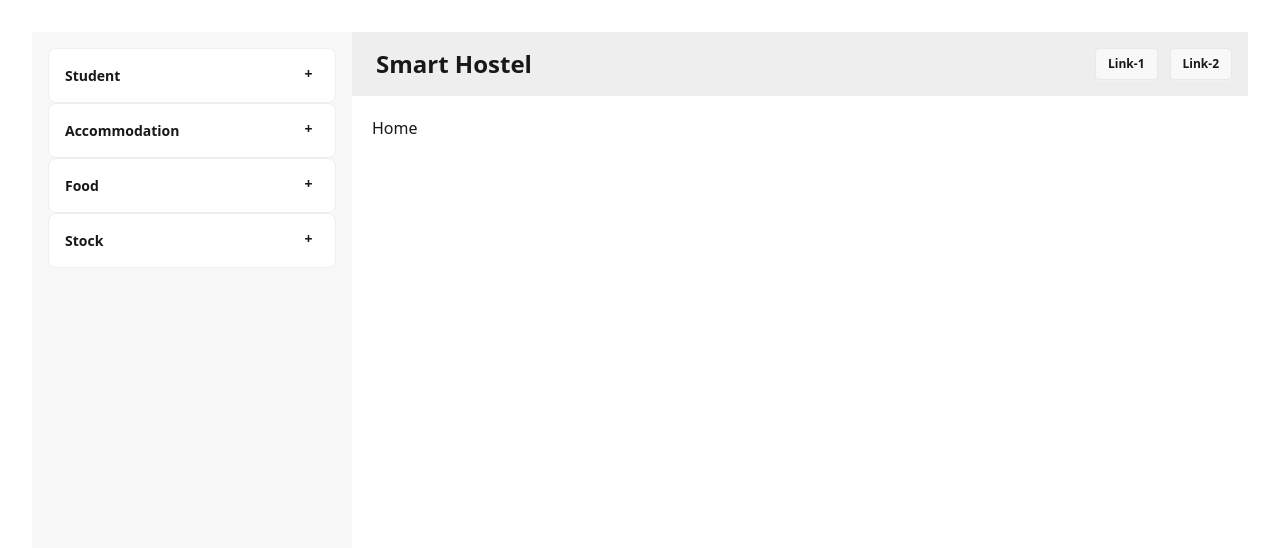
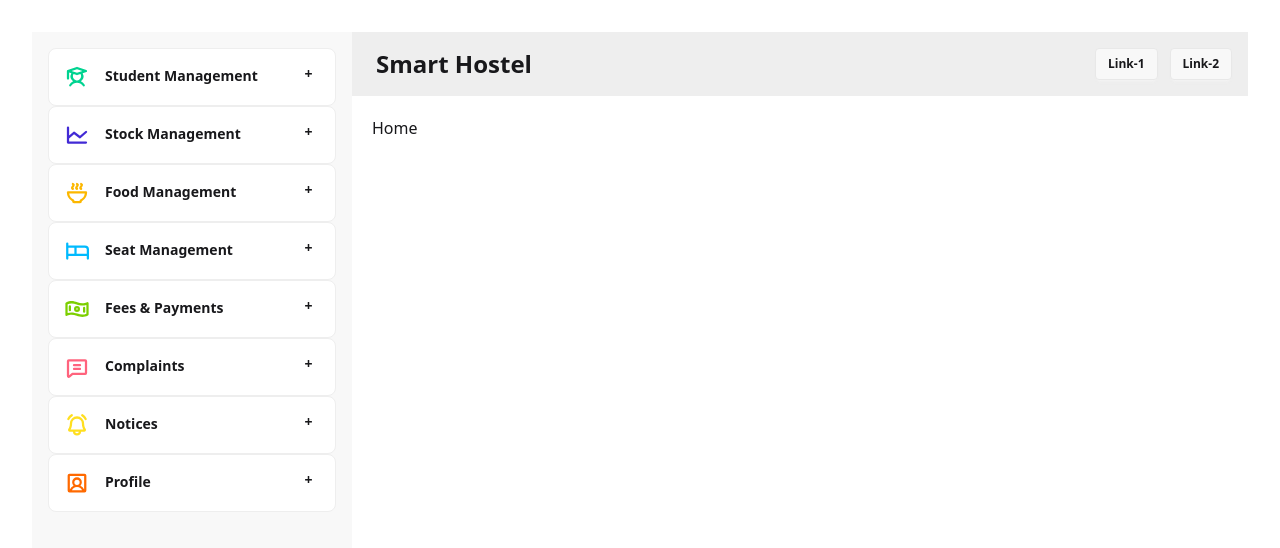
Before and after one commit to nurealammiaji/smart-hostel-client, a React (Vite) app: page / in a window 1280 px wide. Shown: the top 548 px of the page. Built offline with nearby package versions, Linux system fonts and the light colour scheme.

Commit message:
icon added

```diff
--- a/package.json
+++ b/package.json
@@ -14,6 +14,7 @@
     "daisyui": "^5.0.43",
     "react": "^19.1.0",
     "react-dom": "^19.1.0",
+    "react-icons": "^5.5.0",
     "react-router": "^7.6.3",
     "sweetalert2": "^11.22.2",
     "tailwindcss": "^4.1.11"
--- a/src/App.jsx
+++ b/src/App.jsx
@@ -1,5 +1,6 @@
 import { Outlet } from 'react-router'
 import './App.css'
+import { PiBedBold, PiBellRingingBold, PiBowlSteamBold, PiChartLineBold, PiChatTextBold, PiMoneyWavyBold, PiStudentBold, PiUserCircleGearBold, PiUserSquareBold } from "react-icons/pi";
 
 const App = () => {
 
@@ -49,23 +50,43 @@ const App = () => {
                 {/* Sidebar content here */}
                 <div className="collapse collapse-plus bg-base-100 border border-base-300">
                   <input type="radio" name="my-accordion-3" />
-                  <div className="collapse-title font-semibold">Student</div>
+                  <div className="collapse-title font-semibold flex gap-4"><span className='text-2xl text-success'><PiStudentBold /></span> Student Management</div>
                   <div className="collapse-content text-sm">Student items will here</div>
                 </div>
                 <div className="collapse collapse-plus bg-base-100 border border-base-300">
                   <input type="radio" name="my-accordion-3" />
-                  <div className="collapse-title font-semibold">Accommodation</div>
-                  <div className="collapse-content text-sm">Accommodation items will here</div>
+                  <div className="collapse-title font-semibold flex gap-4"><span className='text-2xl text-primary'><PiChartLineBold /></span> Stock Management</div>
+                  <div className="collapse-content text-sm">Stock items will here</div>
                 </div>
                 <div className="collapse collapse-plus bg-base-100 border border-base-300">
                   <input type="radio" name="my-accordion-3" />
-                  <div className="collapse-title font-semibold">Food</div>
+                  <div className="collapse-title font-semibold flex gap-4"><span className='text-2xl text-warning'><PiBowlSteamBold /></span> Food Management</div>
                   <div className="collapse-content text-sm">Food items will here</div>
                 </div>
                 <div className="collapse collapse-plus bg-base-100 border border-base-300">
                   <input type="radio" name="my-accordion-3" />
-                  <div className="collapse-title font-semibold">Stock</div>
-                  <div className="collapse-content text-sm">Stock items will here</div>
+                  <div className="collapse-title font-semibold flex gap-4"><span className='text-2xl text-info'><PiBedBold /></span> Seat Management</div>
+                  <div className="collapse-content text-sm">Seat items will here</div>
+                </div>
+                <div className="collapse collapse-plus bg-base-100 border border-base-300">
+                  <input type="radio" name="my-accordion-3" />
+                  <div className="collapse-title font-semibold flex gap-4"><span className='text-2xl text-lime-500'><PiMoneyWavyBold /></span> Fees & Payments</div>
+                  <div className="collapse-content text-sm">Fees items will here</div>
+                </div>
+                <div className="collapse collapse-plus bg-base-100 border border-base-300">
+                  <input type="radio" name="my-accordion-3" />
+                  <div className="collapse-title font-semibold flex gap-4"><span className='text-2xl text-error'><PiChatTextBold /></span> Complaints</div>
+                  <div className="collapse-content text-sm">Complaint items will here</div>
+                </div>
+                <div className="collapse collapse-plus bg-base-100 border border-base-300">
+                  <input type="radio" name="my-accordion-3" />
+                  <div className="collapse-title font-semibold flex gap-4"><span className='text-2xl text-yellow-300'><PiBellRingingBold /></span> Notices</div>
+                  <div className="collapse-content text-sm">Notice items will here</div>
+                </div>
+                <div className="collapse collapse-plus bg-base-100 border border-base-300">
+                  <input type="radio" name="my-accordion-3" />
+                  <div className="collapse-title font-semibold flex gap-4"><span className='text-2xl text-orange-500'><PiUserSquareBold /></span> Profile</div>
+                  <div className="collapse-content text-sm">Profile items will here</div>
                 </div>
               </ul>
             </div>
```
Also changed, not shown: 1 other file (tests, documents, lock files or other folders).
